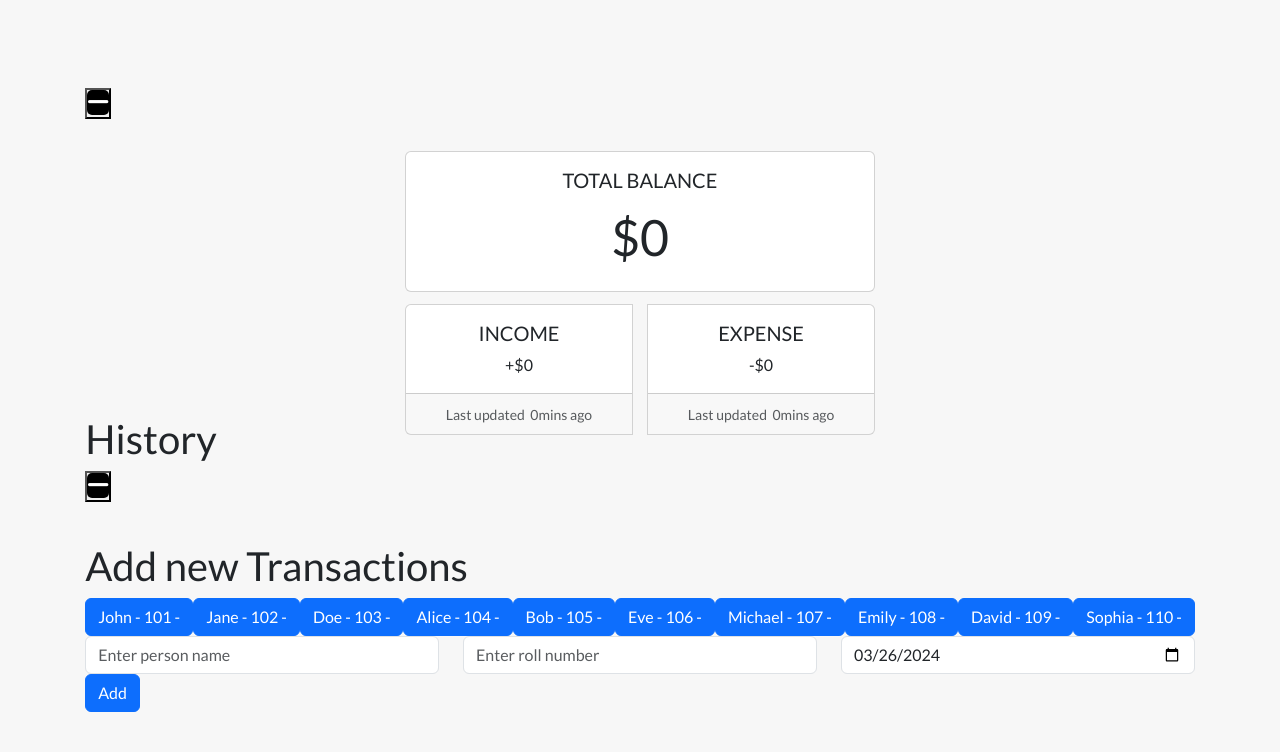
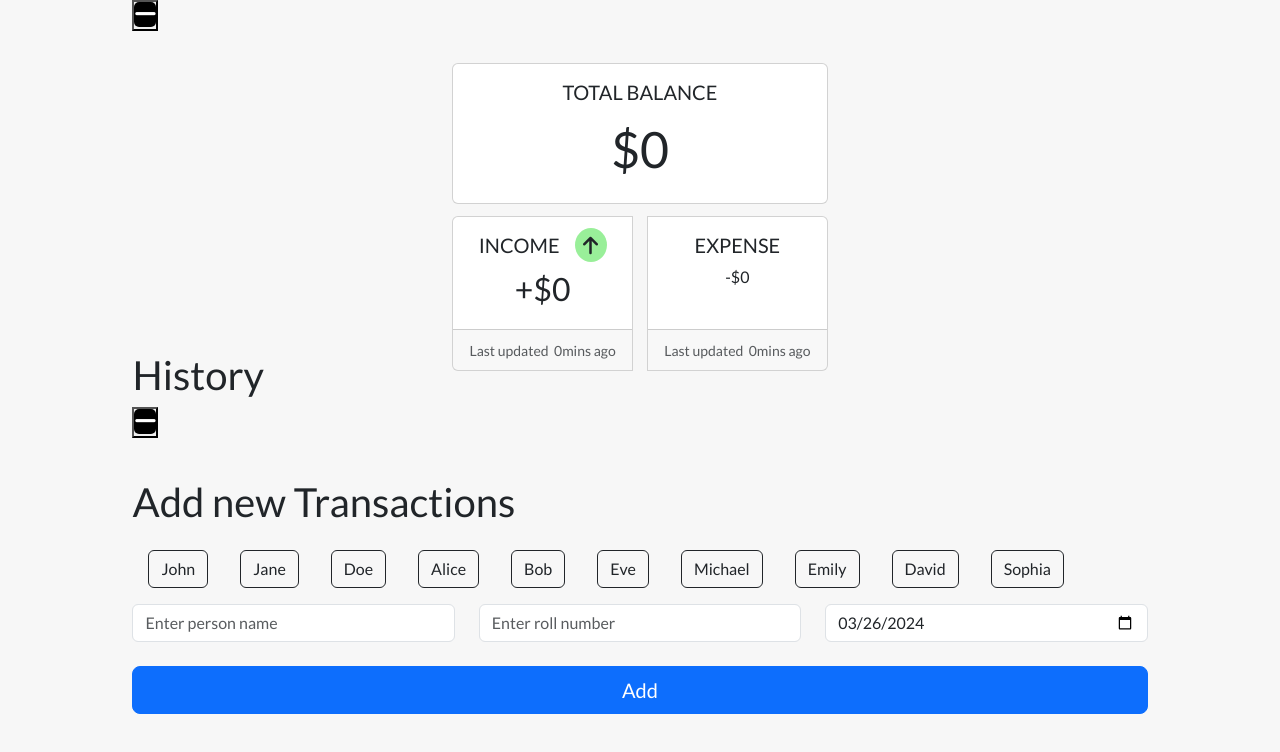
Before and after one commit to RahulPorel/Expense-Tracker, a React (Vite) app: page / in a window 1280 px wide. Shown: the top 752 px of the page. Built offline with nearby package versions, Linux system fonts and the light colour scheme; a web font is replaced by a local one.

Commit message:
code update

```diff
--- a/src/components/Income_Exp/Inc_Exp.css
+++ b/src/components/Income_Exp/Inc_Exp.css
@@ -5,3 +5,14 @@
 .gap {
   margin: 0.45rem;
 }
+.inc-txt {
+  font-size: 2rem;
+}
+.arrow-up {
+  border: none;
+
+  border-radius: 100%;
+  background: rgb(0, 214, 0, 0.4);
+  padding: 5px 8.5px;
+  margin-left: 15px;
+}
--- a/src/components/Income_Exp/Income_Expense.jsx
+++ b/src/components/Income_Exp/Income_Expense.jsx
@@ -13,8 +13,13 @@ export const Income = () => {
         <CardGroup className="income-exp-container">
           <Card>
             <Card.Body className="income-container">
-              <Card.Title>INCOME</Card.Title>
-              <Card.Text>+${IncomeState.income}</Card.Text>
+              <Card.Title>
+                INCOME
+                <span className="arrow-up">
+                  <i className="fa-solid fa-arrow-up"></i>{" "}
+                </span>
+              </Card.Title>
+              <Card.Text className="inc-txt">+${IncomeState.income}</Card.Text>
             </Card.Body>
 
             <Card.Footer>
--- a/src/components/Transactions/Transactions.css
+++ b/src/components/Transactions/Transactions.css
@@ -68,3 +68,11 @@
   display: block;
   font-size: 1rem;
 }
+.select-modal-transName {
+}
+.modal-btn-container {
+  margin: 1rem;
+}
+.add-btn {
+  margin-bottom: 10rem;
+}
--- a/src/components/Transactions/Transactions.jsx
+++ b/src/components/Transactions/Transactions.jsx
@@ -153,10 +153,12 @@ const Transactions = () => {
         <div>
           {persons.map((person, index) => (
             <Button
+              variant="outline-dark"
+              className="modal-btn-container"
               key={index}
               onClick={() => handleSetPerson(person.name, person.rollNo)}
             >
-              {person.name} - {person.rollNo} -
+              <span className="select-modal-transName">{person.name}</span>
             </Button>
           ))}
         </div>
@@ -188,10 +190,13 @@ const Transactions = () => {
               />
             </Col>
           </Row>
-          <Button type="submit" variant="primary">
-            {editIndex !== null ? "Update" : "Add"}{" "}
-            {/* Change button text based on editIndex */}
-          </Button>
+          <br />
+          <div className="d-grid gap-2 add-btn">
+            <Button size="lg" type="submit" variant="primary">
+              {editIndex !== null ? "Update" : "Add"}{" "}
+              {/* Change button text based on editIndex */}
+            </Button>
+          </div>
         </Form>
       </div>
     </>
```
